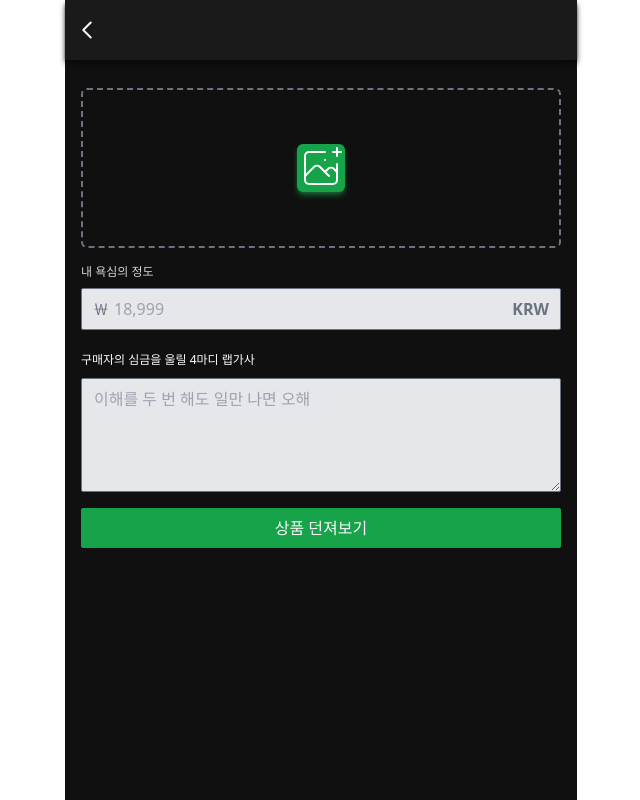
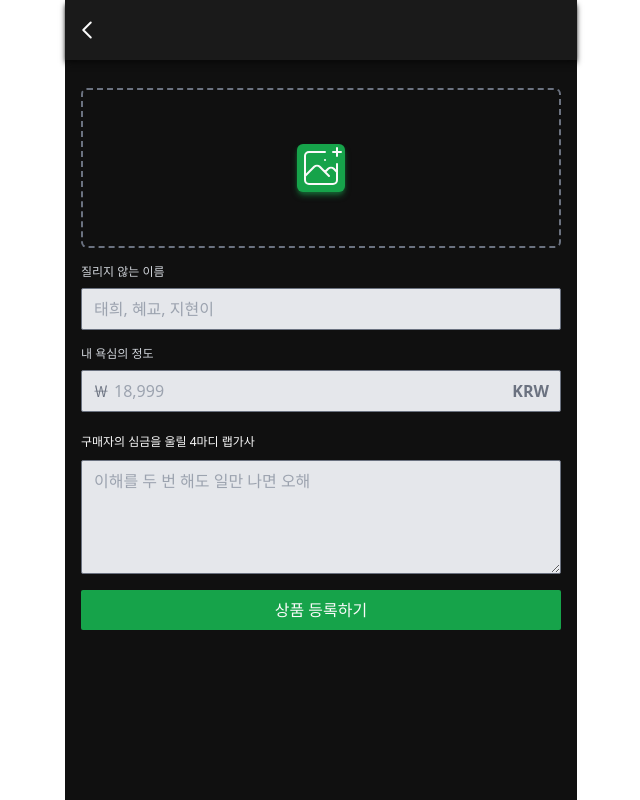
Before and after one commit to yyb02006/NextPractice, a Next.js app: page /details/upload in a window 1280 px wide. Shown: the whole page, without its empty margins (319-959 px from the left). Built offline with nearby package versions, Linux system fonts and the light colour scheme; a web font is replaced by a local one.

Commit message:
details/upload페이지 사용자 입력정보를 db와 연결하는 api및 해당 api호출 구현, 리다이렉션 기능 추가, product table 추가

```diff
--- a/src/components/textarea.tsx
+++ b/src/components/textarea.tsx
@@ -1,8 +1,13 @@
+import { UseFormRegisterReturn } from 'react-hook-form';
+
 interface TextAreaProps {
-	label: string;
-	name: string;
-	placeholder: string;
+	label?: string;
+	name?: string;
+	placeholder?: string;
 	rows: number;
+	register: UseFormRegisterReturn;
+	required: boolean;
+	[key: string]: any;
 }
 
 export default function TextArea({
@@ -10,6 +15,9 @@ export default function TextArea({
 	name,
 	placeholder,
 	rows = 4,
+	register,
+	required,
+	...rest
 }: TextAreaProps) {
 	return (
 		<div className='select-none space-y-2'>
@@ -21,6 +29,9 @@ export default function TextArea({
 				id={name}
 				className='appearance-none block text-gray-600 w-full bg-gray-200 rounded-sm placeholder-gray-400 outline-none focus:border-green-600 focus:ring-[2px] focus:ring-green-600'
 				placeholder={placeholder}
+				required={required}
+				{...register}
+				{...rest}
 			/>
 		</div>
 	);
--- a/src/libs/server/client.ts
+++ b/src/libs/server/client.ts
@@ -1,3 +1,27 @@
 import { PrismaClient } from '@prisma/client';
 
-export default new PrismaClient();
+declare global {
+	var client: PrismaClient | undefined;
+}
+
+const client = global.client || new PrismaClient();
+
+if (process.env.NODE_ENV === 'development') global.client = client;
+
+export default client;
+
+// import { PrismaClient } from '@prisma/client';
+
+// const globalForPrisma = global as unknown as {
+// 	prisma: PrismaClient | undefined;
+// };
+
+// const client =
+// 	globalForPrisma.prisma ??
+// 	new PrismaClient({
+// 		log: ['query'],
+// 	});
+
+// if (process.env.NODE_ENV !== 'production') globalForPrisma.prisma = client;
+
+// export default client;
--- a/src/pages/api/client-test.tsx
+++ /dev/null
@@ -1,16 +0,0 @@
-import { NextApiRequest, NextApiResponse } from 'next';
-import client from '@/libs/server/client';
-
-export default async function handler(
-	req: NextApiRequest,
-	res: NextApiResponse
-) {
-	await client.user.create({
-		data: {
-			name: 'jayz',
-		},
-	});
-	res.json({
-		ok: true,
-	});
-}
--- /dev/null
+++ b/src/pages/api/products.ts
@@ -0,0 +1,27 @@
+import { NextApiRequest, NextApiResponse } from 'next';
+import client from '@/libs/server/client';
+import handlerWrapper, { ResType } from '@/libs/server/handlerWrapper';
+import { apiSessionWrapper } from '@/libs/server/sessionWrapper';
+
+async function handler(req: NextApiRequest, res: NextApiResponse<ResType>) {
+	const {
+		body: { title, price, description },
+		session: { user },
+	} = req;
+	const product = await client.product.create({
+		data: {
+			/**userId는 user.id를 직접 넣어주는 게 아니라 user컬럼에 user.id를 조인시켜서 연결해야함*/
+			user: { connect: { id: user?.id } },
+			name: title,
+			price: Number(price),
+			desc: description,
+			image: 'none',
+		},
+	});
+	//product.Id만 가져가는 것도 좋지만, prisma client가 Product type을 지원하기 때문에 전체 다 보내는 것도 고려해볼만 함
+	res.json({ success: true, product });
+}
+
+export default apiSessionWrapper(
+	handlerWrapper({ method: 'POST', func: handler })
+);
--- a/src/pages/details/upload.tsx
+++ b/src/pages/details/upload.tsx
@@ -3,12 +3,42 @@ import Layout from '@/components/layout';
 import type { NextPage } from 'next';
 import Button from '@/components/button';
 import TextArea from '@/components/textarea';
+import { useForm } from 'react-hook-form';
+import useMutation from '@/libs/client/useMutation';
+import { useEffect } from 'react';
+import { useRouter } from 'next/router';
+import { Product } from '@prisma/client';
+
+//서로 같은 폼 내에 있을 때는 인터페이스도 일치시켜서
+interface ProductForm {
+	title: string;
+	price: number;
+	description: string;
+}
+
+interface uploadMutationResult {
+	success: boolean;
+	product: Product;
+}
 
 const Upload: NextPage = () => {
+	const [sendProduct, { loading, data, error }] =
+		useMutation<uploadMutationResult>('/api/products');
+	const { register, handleSubmit } = useForm<ProductForm>();
+	const router = useRouter();
+	const onValid = (validData: ProductForm) => {
+		if (loading) return;
+		sendProduct(validData);
+	};
+	useEffect(() => {
+		if (data?.success) {
+			router.replace(`/details/${data.product.Id}`);
+		}
+	}, [data, router]);
 	return (
 		<Layout canGoBack={true}>
-			<div className='bg-[#101010] text-[#fafafa] font-SCoreDream px-4 py-12 space-y-4'>
-				<div>
+			<div className='bg-[#101010] text-[#fafafa] font-SCoreDream px-4 py-12 '>
+				<form onSubmit={handleSubmit(onValid)} className='space-y-4'>
 					<label className='group w-full h-40 flex justify-center items-center cursor-pointer border-2 border-dashed rounded-md border-gray-500 hover:border-emerald-400'>
 						<svg
 							className='h-12 w-12 bg-green-600 rounded-md shadow-md shadow-green-800 group-hover:bg-emerald-500 cursor-pointer'
@@ -26,8 +56,16 @@ const Upload: NextPage = () => {
 						</svg>
 						<input className='hidden' type='file' />
 					</label>
-				</div>
 					<Input
+						register={register('title', { required: '이름이 없습니다...' })}
+						kind='text'
+						label='질리지 않는 이름'
+						name='title'
+						placeholder='태희, 혜교, 지현이'
+						required
+					/>
+					<Input
+						register={register('price', { required: '가격이 아리마셍...' })}
 						kind='price'
 						label='내 욕심의 정도'
 						name='price'
@@ -35,12 +73,19 @@ const Upload: NextPage = () => {
 						required
 					/>
 					<TextArea
+						register={register('description', {
+							required: '나 선적 없던 저 무댄 그래 풋내기 나의 목적',
+						})}
 						label='구매자의 심금을 울릴 4마디 랩가사'
 						name='description'
 						placeholder='이해를 두 번 해도 일만 나면 오해'
 						rows={4}
+						required
 					></TextArea>
-				<Button name='상품 던져보기'></Button>
+					<Button
+						name={loading ? '상품 진열대에 올리는 중' : '상품 등록하기'}
+					></Button>
+				</form>
 			</div>
 		</Layout>
 	);
--- a/src/pages/enter.tsx
+++ b/src/pages/enter.tsx
@@ -7,8 +7,8 @@ import useMutation from '@/libs/client/useMutation';
 import { useRouter } from 'next/router';
 
 interface EnterForm {
-	phone: string;
-	email: string;
+	phone?: string;
+	email?: string;
 }
 
 interface TokenForm {
```
Also changed, not shown: 1 other file (tests, documents, lock files or other folders). Lines whose indentation alone changed are shown as unchanged.
